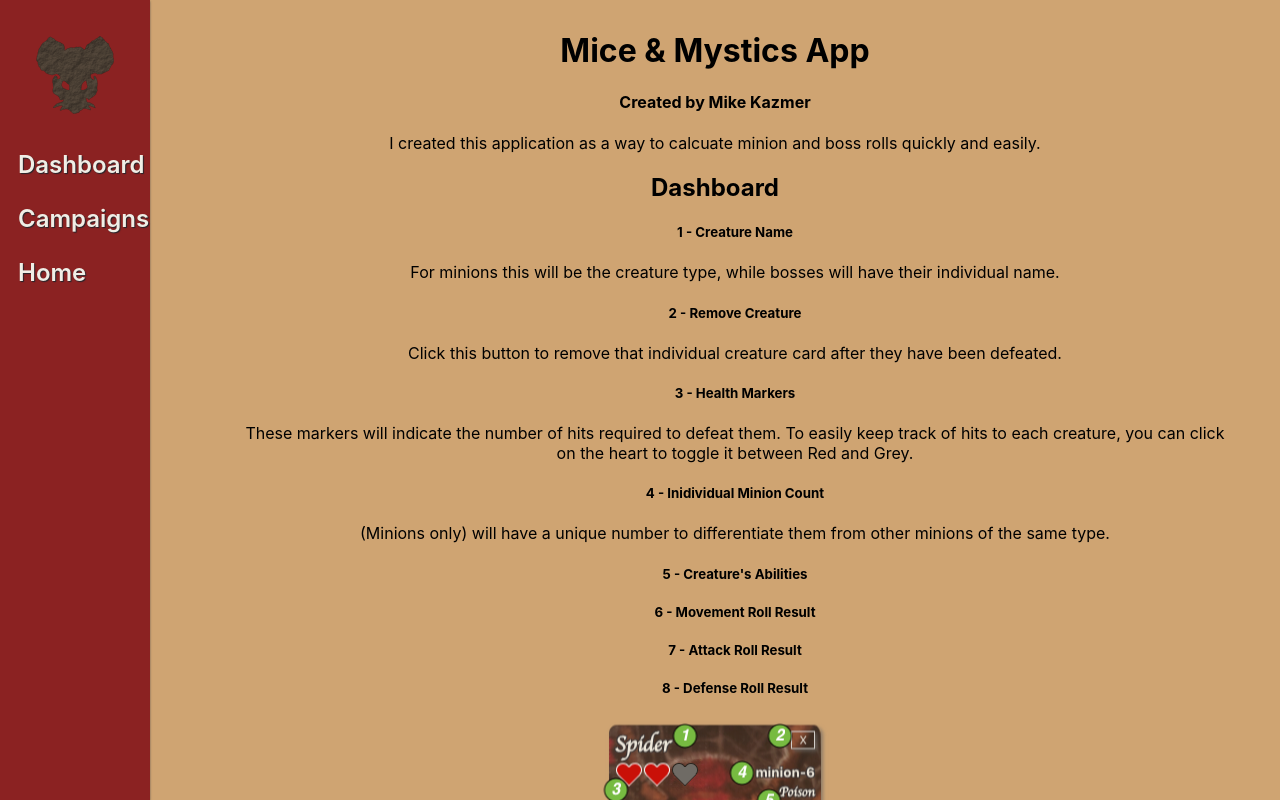
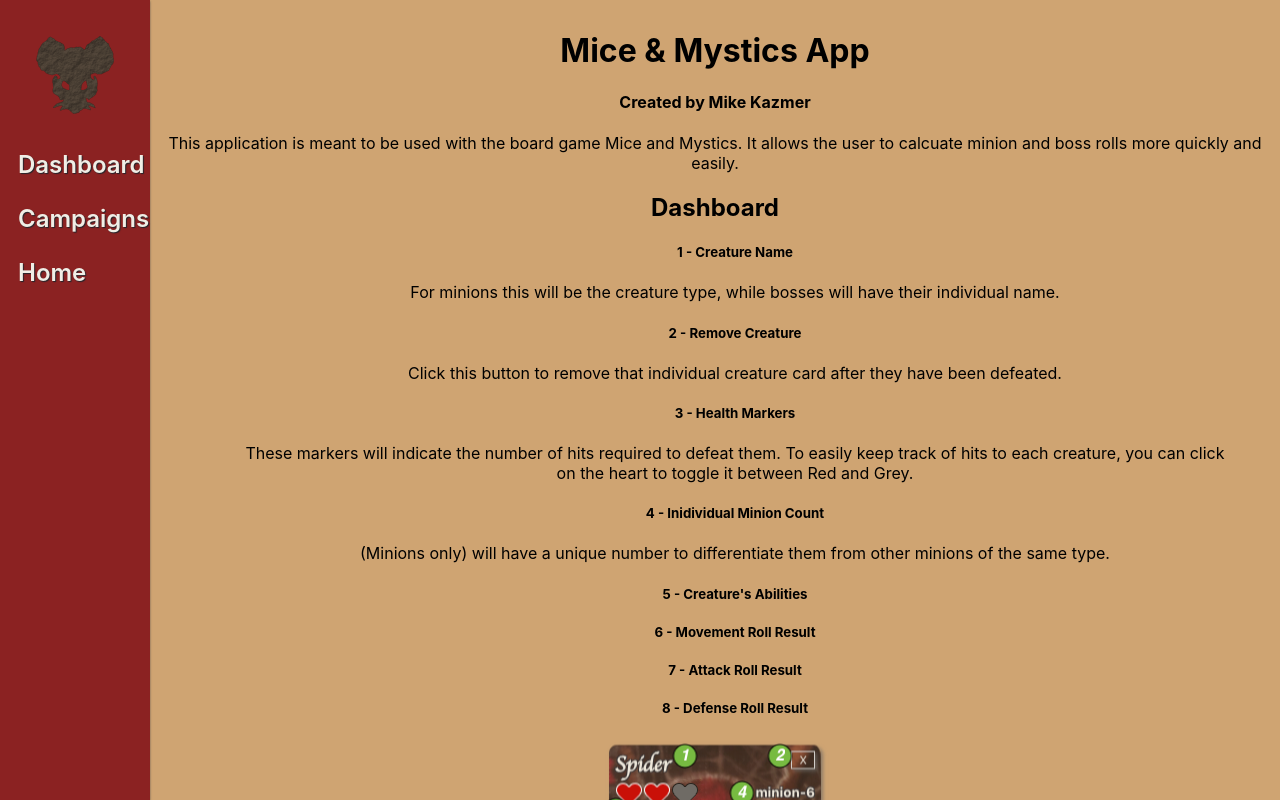
Before and after one commit to mkazmer/mice-mystics-app2.0, a React (Create React App) app: page / in a window 1280 px wide. Shown: the top 800 px of the page. Built offline with nearby package versions, Linux system fonts and the light colour scheme.

Commit message:
small update to info

```diff
--- a/src/pages/Home.js
+++ b/src/pages/Home.js
@@ -9,7 +9,7 @@
         <h1>{'Mice & Mystics App'}</h1>
         <h4>Created by Mike Kazmer</h4>
         <p>
-          I created this application as a way to calcuate minion and boss rolls quickly and easily.
+          This application is meant to be used with the board game Mice and Mystics.  It allows the user to calcuate minion and boss rolls more quickly and easily.
         </p>
       </div>
       <div className="dashboard-details">
```
